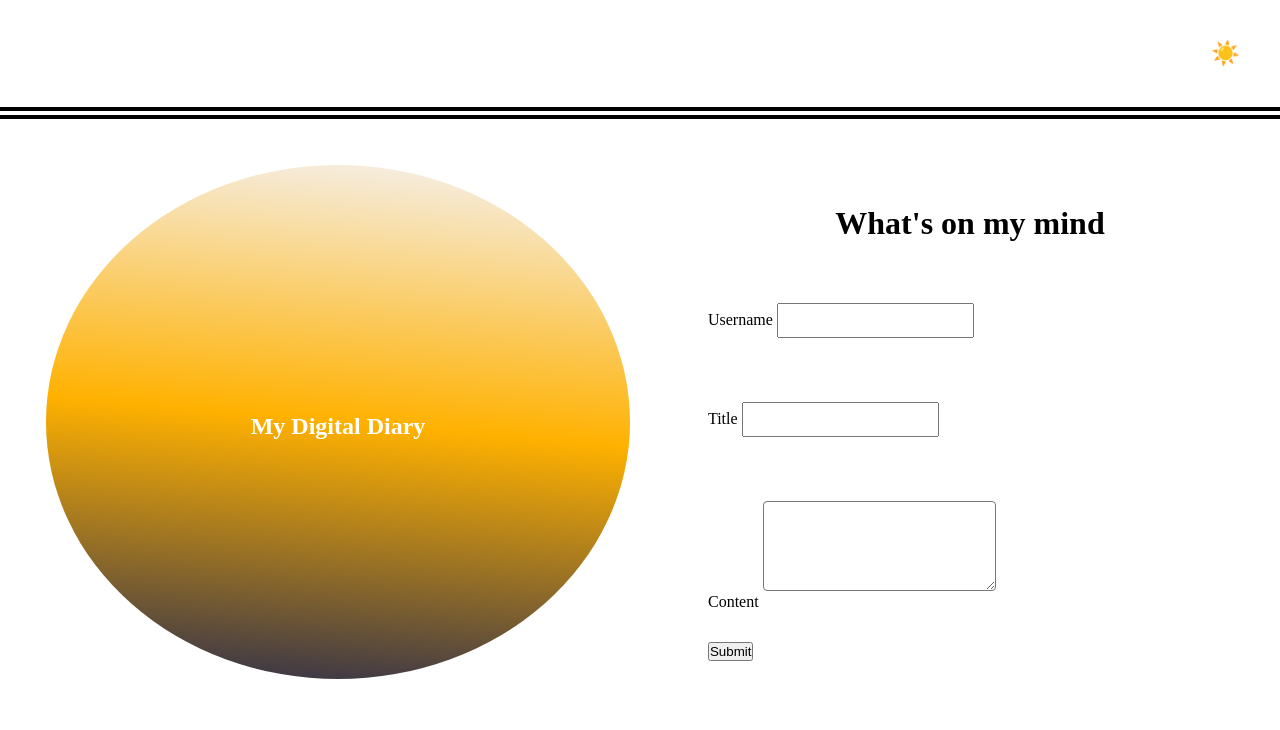
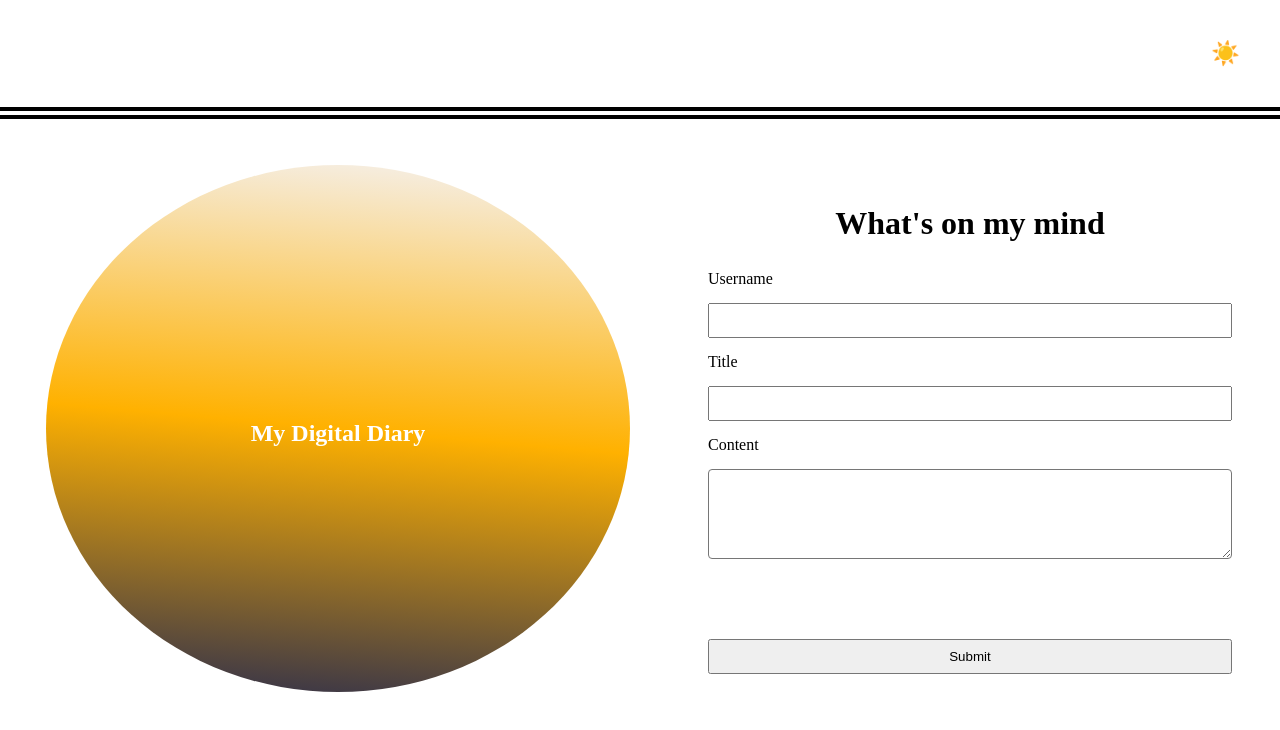
Before and after one commit to Ifylee/my-digital-diary, a plain HTML site: page index.html in a window 1280 px wide. Drawn offline with Linux system fonts and the light colour scheme.

Commit message:
edited the codes on my index.html file

```diff
--- a/index.html
+++ b/index.html
@@ -24,22 +24,18 @@
       <h2>What's  on my mind</h2>
 
       <form>
-         <div class="mb-3">
             <label for="username">Username</label>
-            <input name="username" type="text" id="username"/>
-         </div>
-         <div>
+            <input name="username" id="username" type="text"/>
+
             <label for="title">Title</label>
-            <input name="title" type="text" id="title"/>
-         </div>
-         <div>
+            <input name="title" id="title" type="text"/>
+
             <label for="content">Content</label>
             <textarea name ="Content" id="content" type = "text" rows="4"></textarea>
-         </div>
 
-         <div>
-           <button type="submit" class="btn btn-primary">Submit</button>
-         </div>
+            <p id="error">&nbsp;</p>
+
+            <input type="submit" value="Submit"/>
 
       </form>
    </section>
```
